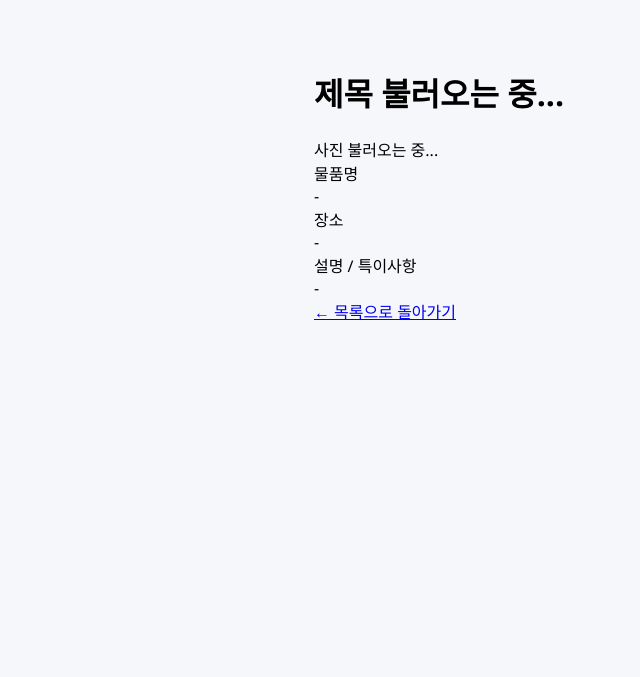
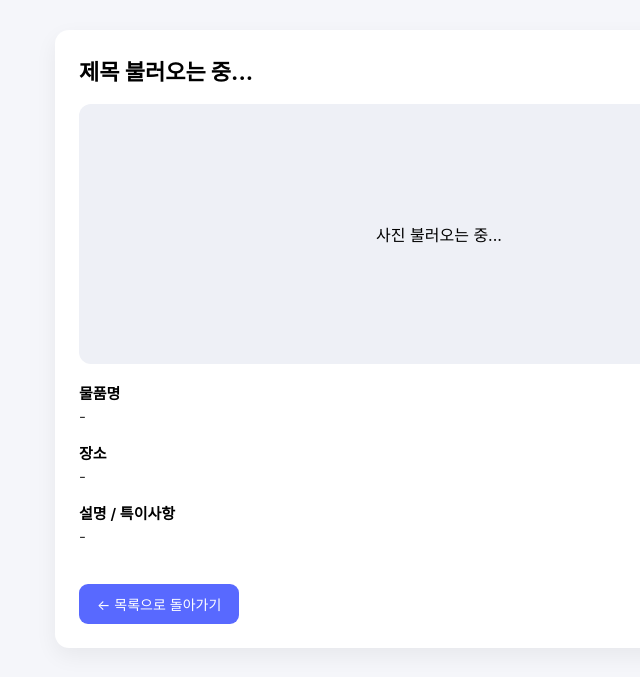
Before and after one commit to sammtong/Lost-Found, a Flask app: template templates/noticeLost.html in a window 1280 px wide. Shown: the top 677 px of the page, without its empty margins (201-841 px from the left). Run offline with Flask 3, Linux system fonts and the light colour scheme; the template is opened without the code that fills it, so the values that code supplies are empty.

Commit message:
html css 수정

```diff
--- /dev/null
+++ b/static/css/Notice_LostFound.css
@@ -0,0 +1,71 @@
+    body {
+        font-family: Inter, "Noto Sans KR", sans-serif;
+        background: #f5f6fa;
+        margin: 0;
+        padding: 30px;
+    }
+
+    .container {
+        max-width: 720px;
+        margin: 0 auto;
+        background: #fff;
+        padding: 24px;
+        border-radius: 14px;
+        box-shadow: 0 8px 22px rgba(0, 0, 0, 0.06);
+    }
+
+    h1 {
+        margin: 0 0 12px 0;
+        font-size: 22px;
+    }
+
+    .meta {
+        color: #6b6f77;
+        font-size: 14px;
+        margin-bottom: 18px;
+    }
+
+    .photo {
+        width: 100%;
+        height: 260px;
+        background: #eef0f6;
+        border-radius: 12px;
+        display: flex;
+        justify-content: center;
+        align-items: center;
+        overflow: hidden;
+        margin-bottom: 18px;
+    }
+
+    .photo img {
+        width: 100%;
+        height: 100%;
+        object-fit: cover;
+    }
+
+    .info-box {
+        margin-bottom: 16px;
+    }
+
+    .info-title {
+        font-weight: 600;
+        font-size: 15px;
+        margin-bottom: 4px;
+    }
+
+    .info-text {
+        font-size: 15px;
+        color: #333;
+        white-space: pre-line;
+    }
+
+    .back {
+        display: inline-block;
+        margin-top: 22px;
+        padding: 10px 18px;
+        background: #5869ff;
+        color: #fff;
+        text-decoration: none;
+        border-radius: 9px;
+        font-size: 14px;
+    }
--- a/static/css/LostFound.css
+++ b/static/css/lost_found.css
@@ -46,7 +46,7 @@ input[type="file"] {
 
 input[type="file"] {
     padding: 10px;
-    background: #ffffff;
+    background: #fff;
 }
 
 input[type="text"]:focus,
--- a/templates/found.html
+++ b/templates/found.html
@@ -4,7 +4,7 @@
     <meta charset="UTF-8" />
     <meta name="viewport" content="width=device-width, initial-scale=1.0" />
     <title>물품 신고 폼</title>
-    <link rel="stylesheet" href="../static/css/LostFound.css" />
+    <link rel="stylesheet" href="../static/css/lost_found.css" />
 </head>
 <body>
 
--- a/templates/lost.html
+++ b/templates/lost.html
@@ -4,7 +4,7 @@
     <meta charset="UTF-8" />
     <meta name="viewport" content="width=device-width, initial-scale=1.0" />
     <title>물품 신고 폼</title>
-    <link rel="stylesheet" href="../static/css/LostFound.css" />
+    <link rel="stylesheet" href="../static/css/lost_found.css" />
 </head>
 <body>
 
--- a/templates/noticeFound.html
+++ b/templates/noticeFound.html
@@ -4,7 +4,7 @@
   <meta charset="utf-8" />
   <meta name="viewport" content="width=device-width,initial-scale=1" />
   <title>분실물 상세보기</title>
- <link rel="stylesheet" href="../static/css/LostFound.css">
+ <link rel="stylesheet" href="../static/css/Notice_LostFound.css">
 </head>
 <body>
   <div class="container">
--- a/templates/noticeLost.html
+++ b/templates/noticeLost.html
@@ -4,7 +4,7 @@
   <meta charset="utf-8" />
   <meta name="viewport" content="width=device-width,initial-scale=1" />
   <title>분실물 상세보기</title>
-<link rel="stylesheet" href="../static/css/LostFound.css">
+<link rel="stylesheet" href="../static/css/Notice_LostFound.css">
 </head>
 <body>
   <div class="container">
```
Also changed, not shown: templates/index.html (+10 -3 lines).
